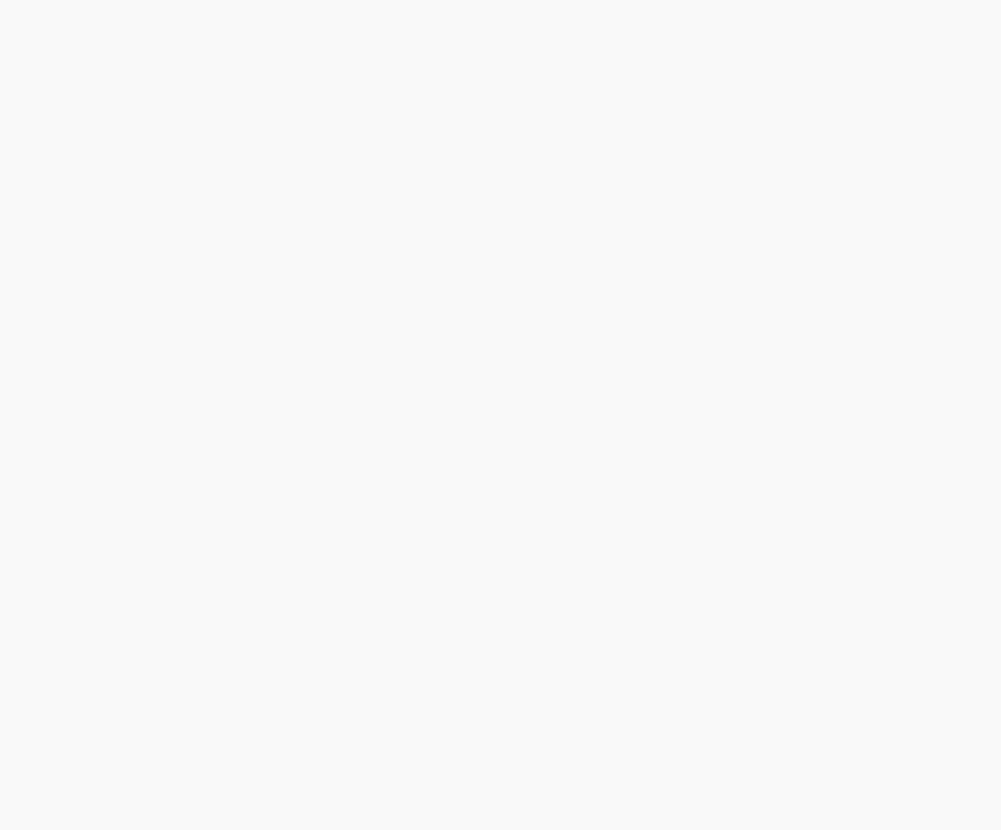
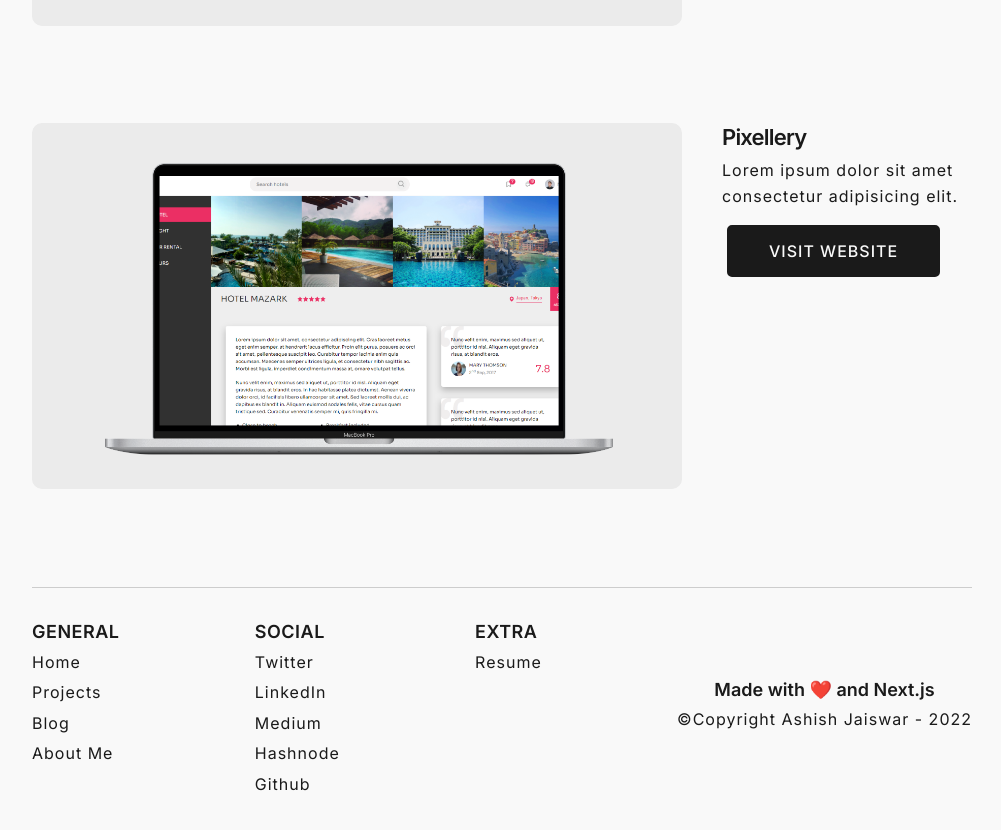
Before and after one commit to AshishJaiswar/ashish-jaiswar-portfolio-2022, a Next.js app: page /projects in a window 1280 px wide. Shown: the part 540-1370 px from the top of the page, without its empty margins (138-1139 px from the left). Before the commit the page ends 800 px from the top, so only its background shows below. Built offline with nearby package versions, Linux system fonts and the light colour scheme.

Commit message:
Added Features blog, project page, footer

```diff
--- /dev/null
+++ b/components/footer.js
@@ -0,0 +1,140 @@
+import Link from "next/link";
+
+export default function Footer() {
+  function toogleFooterMenu(id) {
+    if (id == "general") {
+      const menu = document.getElementById(id);
+      menu.classList.toggle("collapse__shrink");
+    }
+    if (id == "social") {
+      const menu = document.getElementById(id);
+      menu.classList.toggle("collapse__shrink");
+    }
+    if (id == "extra") {
+      const menu = document.getElementById(id);
+      menu.classList.toggle("collapse__shrink");
+    }
+  }
+  return (
+    <footer>
+      <div className="footer">
+        <div className="row footer__grid">
+          <div className="column-25">
+            <div
+              id="general"
+              className="footer__box collapsible"
+              onClick={() => toogleFooterMenu("general")}
+            >
+              <div className="footer__heading">
+                <h5 className="footer__heading--title">General</h5>
+                <svg className="icon collapse__chev">
+                  <use href="sprite.svg#circle_chev_right"></use>
+                </svg>
+              </div>
+              <ul className="lists collapse__content">
+                <li className="footer__item">
+                  <Link href="/">
+                    <a className="footer__link">Home</a>
+                  </Link>
+                </li>
+                <li className="footer__item">
+                  <Link href="/projects">
+                    <a className="footer__link">Projects</a>
+                  </Link>
+                </li>
+                <li className="footer__item">
+                  <Link href="/blogs">
+                    <a className="footer__link">Blog</a>
+                  </Link>
+                </li>
+                <li className="footer__item">
+                  <Link href="/me">
+                    <a className="footer__link">About Me</a>
+                  </Link>
+                </li>
+              </ul>
+            </div>
+          </div>
+          <div className="column-25">
+            <div
+              id="social"
+              className="footer__box collapsible"
+              onClick={() => toogleFooterMenu("social")}
+            >
+              <div className="footer__heading">
+                <h5 className="footer__heading--title">Social</h5>
+                <svg className="icon collapse__chev">
+                  <use href="sprite.svg#circle_chev_right"></use>
+                </svg>
+              </div>
+              <ul className="lists collapse__content">
+                <li className="footer__item">
+                  <Link href="https://twitter.com/ashishjaiswar_">
+                    <a className="footer__link" target="_blank">
+                      Twitter
+                    </a>
+                  </Link>
+                </li>
+                <li className="footer__item">
+                  <Link href="https://www.linkedin.com/in/ashishjaiswar">
+                    <a className="footer__link" target="_blank">
+                      LinkedIn
+                    </a>
+                  </Link>
+                </li>
+                <li className="footer__item">
+                  <Link href="https://medium.com/@ashishjaiswar">
+                    <a className="footer__link" target="_blank">
+                      Medium
+                    </a>
+                  </Link>
+                </li>
+                <li className="footer__item">
+                  <Link href="https://ashishjaiswar.hashnode.dev/">
+                    <a className="footer__link" target="_blank">
+                      Hashnode
+                    </a>
+                  </Link>
+                </li>
+                <li className="footer__item">
+                  <Link href="https://github.com/AshishJaiswar">
+                    <a className="footer__link" target="_blank">
+                      Github
+                    </a>
+                  </Link>
+                </li>
+              </ul>
+            </div>
+          </div>
+          <div className="column-25">
+            <div
+              id="extra"
+              className="footer__box collapsible"
+              onClick={() => toogleFooterMenu("extra")}
+            >
+              <div className="footer__heading">
+                <h5 className="footer__heading--title">Extra</h5>
+                <svg className="icon collapse__chev">
+                  <use href="sprite.svg#circle_chev_right"></use>
+                </svg>
+              </div>
+              <ul className="lists collapse__content">
+                <li className="footer__item">
+                  <Link href="Ashish-Jaiswar-Software-developer-Resume.pdf">
+                    <a className="footer__link" target="_blank">
+                      Resume
+                    </a>
+                  </Link>
+                </li>
+              </ul>
+            </div>
+          </div>
+          <div className="copyright__container">
+            <h6 className="tech__used">Made with ❤️ and Next.js</h6>
+            <p>©Copyright Ashish Jaiswar - 2022</p>
+          </div>
+        </div>
+      </div>
+    </footer>
+  );
+}
--- a/components/navbar.js
+++ b/components/navbar.js
@@ -10,7 +10,7 @@ export default function Navbar({}) {
   };
 
   useEffect(() => {
-    let mode = sessionStorage.getItem("theme");
+    let mode = localStorage.getItem("theme");
     const root = document.querySelector(":root");
     if (mode == "dark") {
       root.style.setProperty("--primary-white", "#1a1a1a");
@@ -24,18 +24,20 @@ export default function Navbar({}) {
   });
 
   function getMode() {
-    let mode = sessionStorage.getItem("theme");
+    let mode = localStorage.getItem("theme");
     const root = document.querySelector(":root");
     if (mode == "light" || mode == null) {
       root.style.setProperty("--primary-white", "#1a1a1a");
       root.style.setProperty("--primary-dark", "#f9f9f9");
       root.style.setProperty("--box-shadow", "rgba(255, 255, 255, 0.25)");
-      sessionStorage.setItem("theme", "dark");
+      root.style.setProperty("--image-bg", "#484a51");
+      localStorage.setItem("theme", "dark");
     } else {
       root.style.setProperty("--primary-white", "#f9f9f9");
       root.style.setProperty("--primary-dark", "#1a1a1a");
       root.style.setProperty("--box-shadow", "rgba(59, 59, 59, 0.25)");
-      sessionStorage.setItem("theme", "light");
+      root.style.setProperty("--image-bg", "#ebebeb");
+      localStorage.setItem("theme", "light");
     }
   }
 
--- /dev/null
+++ b/components/project_card.js
@@ -0,0 +1,42 @@
+import style from "../styles/Projects.module.css";
+import Link from "next/link";
+
+export default function ProjectCard() {
+  return (
+    <section className={style.projects}>
+      <h3 className={style.project__heading}>
+        A selection of my favorite works.
+      </h3>
+      <div className={style.project_card}>
+        <div className={style.project__image}>
+          <img src="mock.png" alt="" />
+        </div>
+        <div>
+          <h4 className={style.project__title}>Pixellery</h4>
+          <p className={style.project__desc}>
+            Lorem ipsum dolor sit amet consectetur adipisicing elit.
+          </p>
+          <Link href="#">
+            <a className="button" target="_blank">
+              Visit website
+            </a>
+          </Link>
+        </div>
+      </div>
+      <div className={style.project_card}>
+        <div className={style.project__image}>
+          <img src="mock.png" alt="" />
+        </div>
+        <div>
+          <h4 className={style.project__title}>Pixellery</h4>
+          <p className={style.project__desc}>
+            Lorem ipsum dolor sit amet consectetur adipisicing elit.
+          </p>
+          <Link href="#">
+            <a className="button">Visit website</a>
+          </Link>
+        </div>
+      </div>
+    </section>
+  );
+}
--- a/pages/index.js
+++ b/pages/index.js
@@ -4,6 +4,7 @@ import Navbar from "../components/navbar";
 import Hero from "../components/hero";
 import FeatureBlog from "../components/feature_blogs";
 import Contact from "../components/contact";
+import Footer from "../components/footer";
 
 export default function Home() {
   return (
@@ -15,6 +16,7 @@ export default function Home() {
       <Hero />
       <FeatureBlog />
       <Contact />
+      <Footer />
     </>
   );
 }
--- a/pages/projects.js
+++ b/pages/projects.js
@@ -1,6 +1,7 @@
 import Head from "next/head";
+import Footer from "../components/footer";
 import Navbar from "../components/navbar";
-import "../styles/Projects.module.css";
+import ProjectCard from "../components/project_card";
 
 export default function Project() {
   return (
@@ -9,6 +10,8 @@ export default function Project() {
         <title>Ashish Jaiswar - Projects</title>
       </Head>
       <Navbar />
+      <ProjectCard />
+      <Footer />
     </>
   );
 }
--- a/styles/Projects.module.css
+++ b/styles/Projects.module.css
@@ -1,9 +1,38 @@
 /* Projects */
 .projects {
-  margin: 5rem 0 10rem 0;
+  margin: 2rem 0 5rem 0;
 }
 .project__heading {
   text-align: center;
   color: var(--primary-dark);
   letter-spacing: 0.5px;
+  margin-bottom: 5rem;
 }
+
+.project_card {
+  margin-bottom: 9rem;
+}
+
+.project__image img {
+  border-radius: 10px;
+  min-width: 25rem;
+  background-color: var(--image-bg);
+}
+.project__title {
+  margin-top: 1rem;
+  margin-bottom: 0.5rem;
+}
+
+@media screen and (min-width: 600px) {
+  .project_card {
+    display: flex;
+  }
+  .project__image {
+    margin-right: 4rem;
+    max-width: 65rem;
+  }
+
+  .project__title {
+    margin-top: 0;
+  }
+}
--- a/styles/globals.css
+++ b/styles/globals.css
@@ -5,6 +5,7 @@
   --box-shadow: rgba(59, 59, 59, 0.25);
   --secondary-dark: #848484;
   --border-grey: #c9c9c9;
+  --image-bg: #ebebeb;
 }
 
 /* Typography */
@@ -21,7 +22,6 @@ body {
 
 @media screen and (min-width: 768px) {
   body {
-    font-size: 1.8rem;
     max-width: 75vw;
     margin: 0 auto;
   }
@@ -65,7 +65,7 @@ p {
   color: var(--primary-dark);
 }
 span {
-  color: var();
+  color: var(--secondary-dark);
 }
 /* Navbar */
 .nav {
@@ -240,9 +240,6 @@ span {
 }
 
 @media screen and (min-width: 768px) {
-  .container {
-    margin-top: 6rem;
-  }
   .hero__title {
     text-align: left;
   }
@@ -399,8 +396,9 @@ span {
 
 /* Footer */
 .footer {
-  padding-top: 20px;
+  padding-top: 30px;
   margin-bottom: 5rem;
+  border-top: 1px solid #cdcdcd;
 }
 .footer__box {
   border-bottom: 1px solid var(--border-grey);
@@ -416,10 +414,11 @@ span {
   margin: 0;
 }
 .footer__item {
-  margin-bottom: 3px;
+  margin-bottom: 5px;
 }
 .footer__link {
   color: var(--primary-dark);
+  font-size: 1.6rem;
 }
 
 .collapse__content {
--- a/styles/milligram.css
+++ b/styles/milligram.css
@@ -341,6 +341,7 @@ h2 {
 h3 {
   font-size: 2.8rem;
   line-height: 1.3;
+  letter-spacing: 0.05rem;
 }
 
 h4 {
@@ -351,7 +352,7 @@ h4 {
 
 h5 {
   font-size: 1.8rem;
-  letter-spacing: -0.05rem;
+  letter-spacing: 0.05rem;
   line-height: 1.5;
 }
 
```
Also changed, not shown: components/contact.js (+7 -4 lines), components/feature_blogs.js (+4 -3 lines), public/mock.png (added), 1 other file (tests, documents, lock files or other folders).
